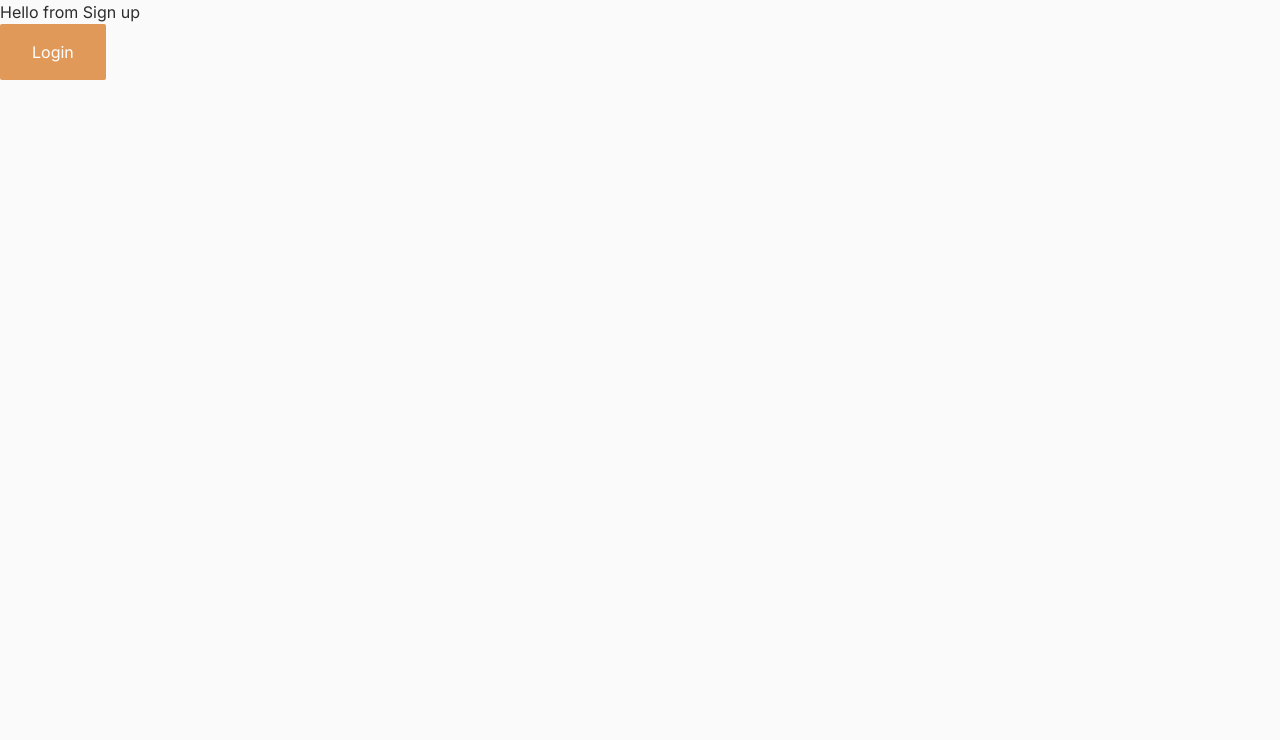
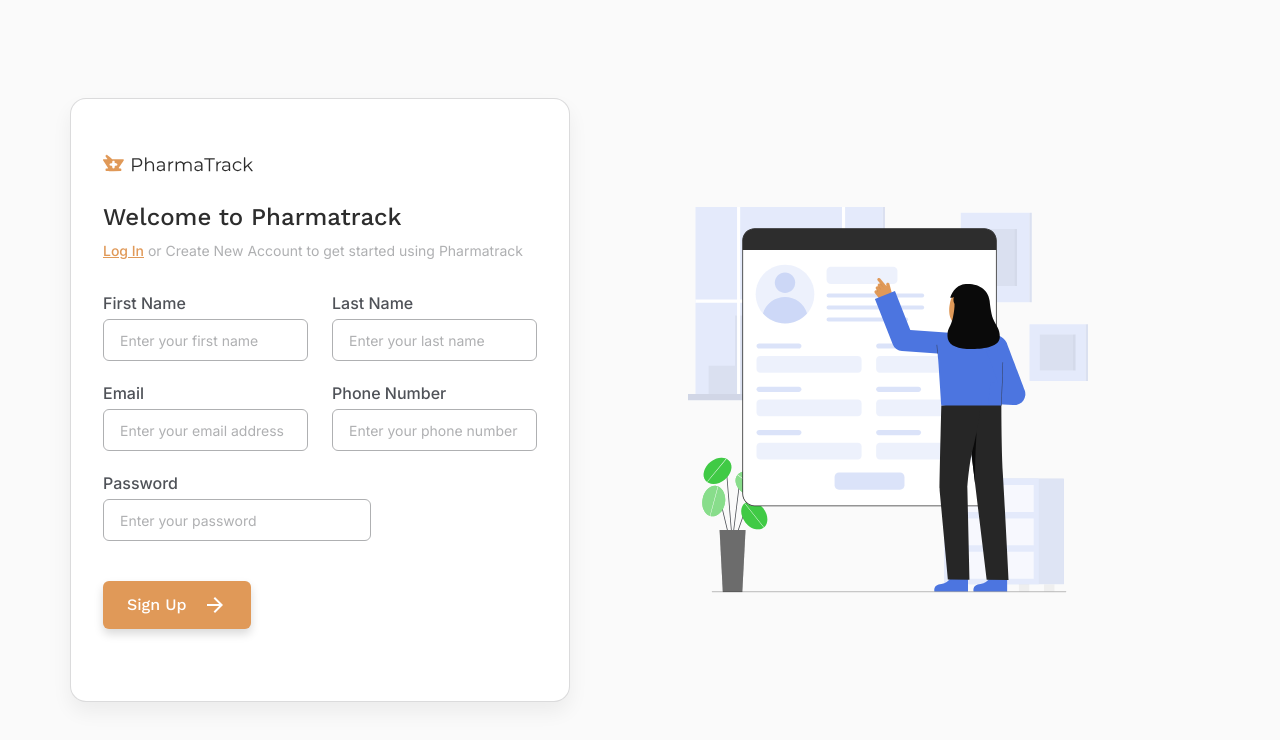
Before and after one commit to shreynpatel23/PharmaTrack, a Next.js app: page /sign-up in a window 1280 px wide. Shown: the top 740 px of the page. Built offline with nearby package versions, Linux system fonts and the light colour scheme.

Commit message:
Add login and sign up page ui

```diff
--- a/app/components/input/index.tsx
+++ b/app/components/input/index.tsx
@@ -13,7 +13,7 @@ export default function Input(props: IInputProps) {
     disabled,
   } = props;
   return (
-    <div className="py-4">
+    <div className="py-2">
       {hasLabel && (
         <label
           htmlFor={label}
--- a/app/login/page.tsx
+++ b/app/login/page.tsx
@@ -1,17 +1,75 @@
 "use client";
+import Image from "next/image";
+import Link from "next/link";
 import { useRouter } from "next/navigation";
+import Input from "../components/input";
+import Button from "../components/button";
+import ArrowRight from "../components/icons/ArrowRight";
 
 export default function Login() {
   const router = useRouter();
   return (
-    <div>
-      <h1>Hello from Login</h1>
-      <button
-        className="py-4 px-8 rounded-sm bg-accent text-white"
-        onClick={() => router.push("/sign-up")}
-      >
-        Sign up
-      </button>
+    <div className="h-[100vh] flex items-center">
+      <div className="w-[50%] flex flex-col items-center">
+        <div className="px-8 py-12 max-w-[500px] bg-white rounded-[16px] shadow-card border border-[#AFB0B2]/45">
+          <div className="mb-8">
+            <Link href={"/"}>
+              <Image
+                src="/logo.svg"
+                alt="Logo of PharmaTrack"
+                className="h-8"
+                width={150}
+                height={30}
+                priority
+              />
+            </Link>
+          </div>
+          <h1 className="text-2xl leading-7 font-workSans font-medium text-black">
+            Welcome to Pharmatrack
+          </h1>
+          <p className="text-sm leading-6 text-grey py-2">
+            <span>
+              <Link
+                href={"/sign-up"}
+                className="text-accent font-medium underline text-md leading-md"
+              >
+                Create New Account
+              </Link>{" "}
+              or Log In to get started using Pharmatrack{" "}
+            </span>
+          </p>
+          <form className="pt-4">
+            <Input
+              type="email"
+              hasLabel
+              label="Email"
+              placeholder="Enter your email address"
+            />
+            <Input
+              type="password"
+              hasLabel
+              label="Password"
+              placeholder="Enter your password"
+            />
+            <div className="flex items-center gap-6 my-6">
+              <Button
+                buttonClassName="rounded-md shadow-button hover:shadow-buttonHover bg-accent hover:bg-accentHover text-white"
+                buttonText="Log In"
+                hasIcon
+                icon={<ArrowRight width="24" height="24" fill="white" />}
+                onClick={() => console.log("login")}
+              />
+            </div>
+          </form>
+        </div>
+      </div>
+      <div className="w-[50%] pl-12">
+        <img
+          src="/login-illustration.svg"
+          alt="Illustration for Login Page"
+          className="w-[400px]"
+        />
+      </div>
     </div>
   );
 }
--- a/app/page.tsx
+++ b/app/page.tsx
@@ -319,7 +319,7 @@ export default function Home() {
                 />
               </div>
             </div>
-            <div className="w-[50%] px-8 pt-8">
+            <div className="w-[50%] px-8 pt-4">
               <div className="my-8 flex items-center gap-4">
                 <div className="w-12 h-12 rounded-full bg-orange flex items-center justify-center">
                   <img
--- a/app/sign-up/page.tsx
+++ b/app/sign-up/page.tsx
@@ -1,17 +1,99 @@
 "use client";
+import Image from "next/image";
+import Link from "next/link";
 import { useRouter } from "next/navigation";
+import Input from "../components/input";
+import Button from "../components/button";
+import ArrowRight from "../components/icons/ArrowRight";
 
 export default function Signup() {
   const router = useRouter();
   return (
-    <div>
-      <h1>Hello from Sign up</h1>
-      <button
-        className="py-4 px-8 rounded-sm bg-accent text-white"
-        onClick={() => router.push("/login")}
-      >
-        Login
-      </button>
+    <div className="h-[100vh] flex items-center">
+      <div className="w-[50%] flex flex-col items-center">
+        <div className="px-8 py-12 max-w-[500px] bg-white rounded-[16px] shadow-card border border-[#AFB0B2]/45">
+          <div className="mb-6">
+            <Link href={"/"}>
+              <Image
+                src="/logo.svg"
+                alt="Logo of PharmaTrack"
+                className="h-8"
+                width={150}
+                height={30}
+                priority
+              />
+            </Link>
+          </div>
+          <h1 className="text-2xl leading-7 font-workSans font-medium text-black">
+            Welcome to Pharmatrack
+          </h1>
+          <p className="text-sm leading-6 text-grey py-2">
+            <span>
+              <Link
+                href={"/login"}
+                className="text-accent font-medium underline text-md leading-md"
+              >
+                Log In
+              </Link>{" "}
+              or Create New Account to get started using Pharmatrack{" "}
+            </span>
+          </p>
+          <form className="pt-4">
+            <div className="flex items-center gap-6">
+              <Input
+                type="text"
+                hasLabel
+                label="First Name"
+                placeholder="Enter your first name"
+              />
+              <Input
+                type="text"
+                hasLabel
+                label="Last Name"
+                placeholder="Enter your last name"
+              />
+            </div>
+            <div className="flex items-center gap-6">
+              <Input
+                type="email"
+                hasLabel
+                label="Email"
+                placeholder="Enter your email address"
+              />
+              <Input
+                type="tel"
+                hasLabel
+                label="Phone Number"
+                placeholder="Enter your phone number"
+              />
+            </div>
+            <div className="flex items-center gap-6">
+              <Input
+                type="password"
+                hasLabel
+                label="Password"
+                placeholder="Enter your password"
+              />
+            </div>
+            <div className="flex items-center gap-6 my-6">
+              <Button
+                buttonClassName="rounded-md shadow-button hover:shadow-buttonHover bg-accent hover:bg-accentHover text-white"
+                buttonText="Sign Up"
+                hasIcon
+                icon={<ArrowRight width="24" height="24" fill="white" />}
+                onClick={() => console.log("sign up")}
+              />
+            </div>
+          </form>
+        </div>
+      </div>
+      <div className="w-[50%] pl-12">
+        <img
+          src="/sign-up-illustration.svg"
+          alt="Illustration for Sign Up Page"
+          className="w-[400px]"
+        />
+      </div>
     </div>
   );
 }
```
Also changed, not shown: public/login-illustration.svg (added), public/sign-up-illustration.svg (added).
